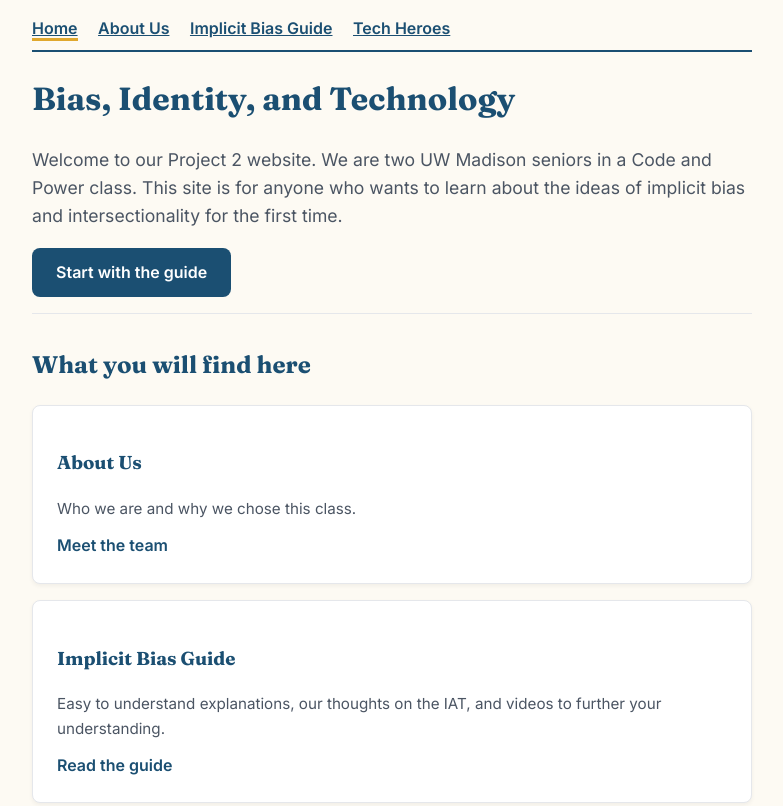
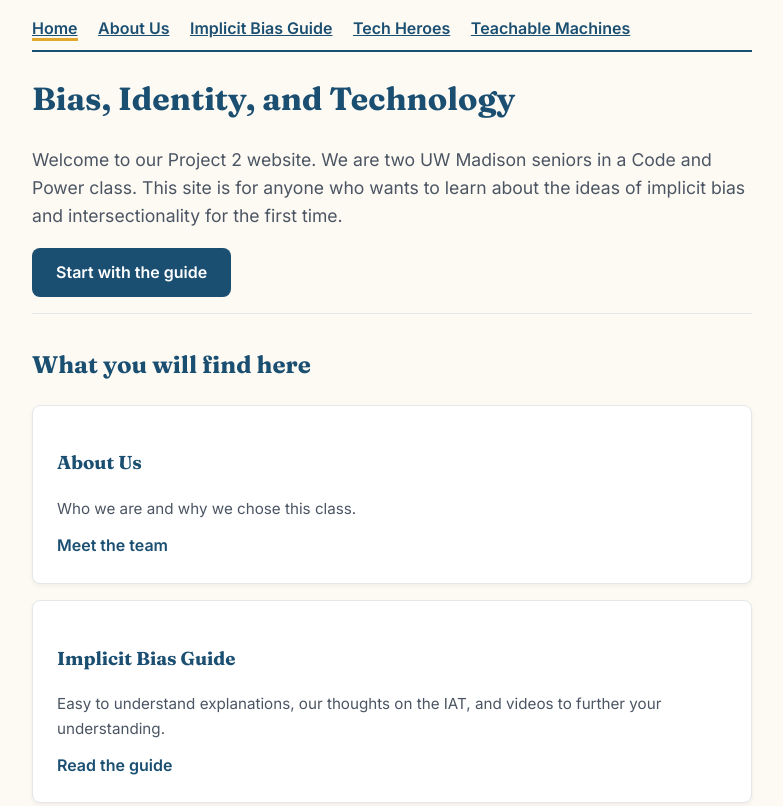
Before and after one commit to deanhall31/lis500, a plain HTML site: page index.html in a window 1280 px wide. Shown: the top 806 px of the page, without its empty margins (248-1031 px from the left). Drawn offline with Linux system fonts and the light colour scheme.

Commit message:
Update index.html
Added a link to 'Teachable Machines' in the navigation.

```diff
--- a/index.html
+++ b/index.html
@@ -22,6 +22,7 @@
         <a href="about.html">About Us</a>
         <a href="resources.html">Implicit Bias Guide</a>
         <a href="tech-heroes.html">Tech Heroes</a>
+        <a href="teachable-machines.html">Teachable Machines</a>
     </nav>
 
 <!--The jump link didn’t work before because there was no element with the ID main. I added the ID, so now keyboard users can jump directly to the main content KW -->
```
